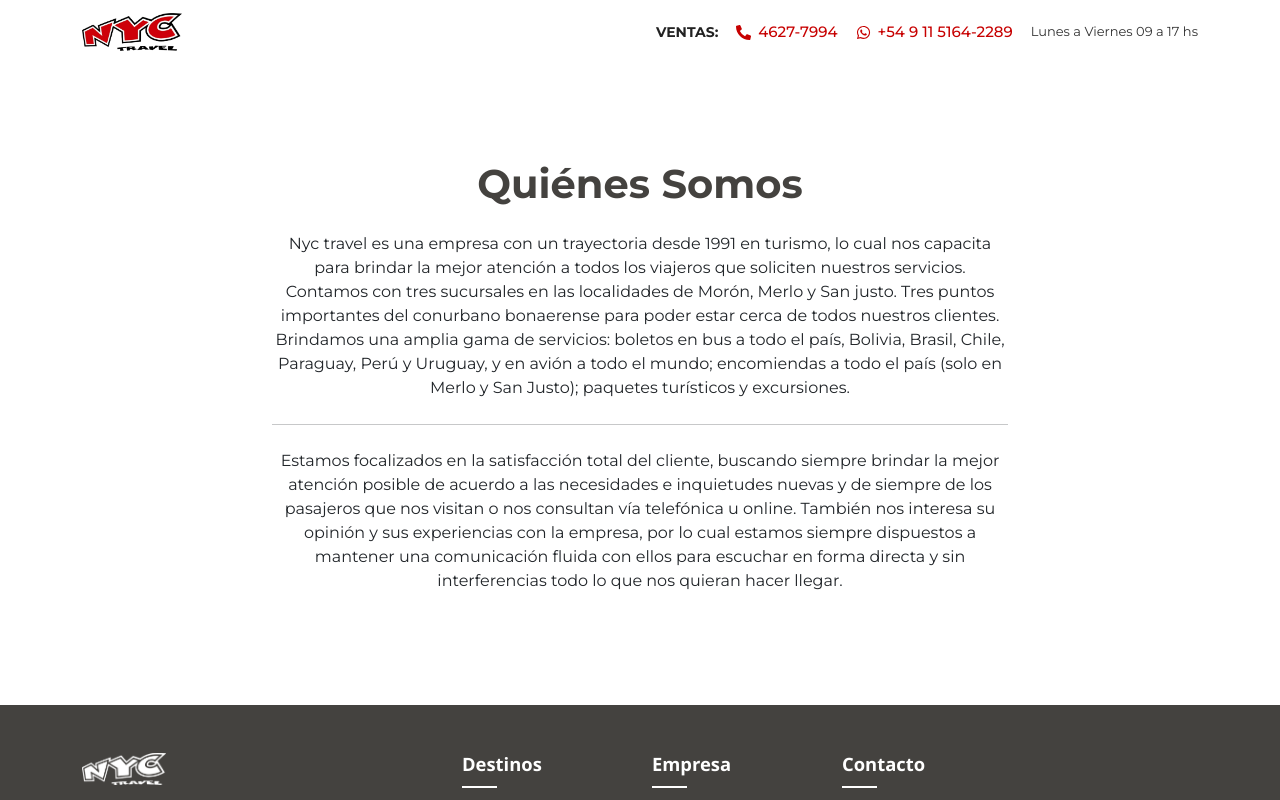
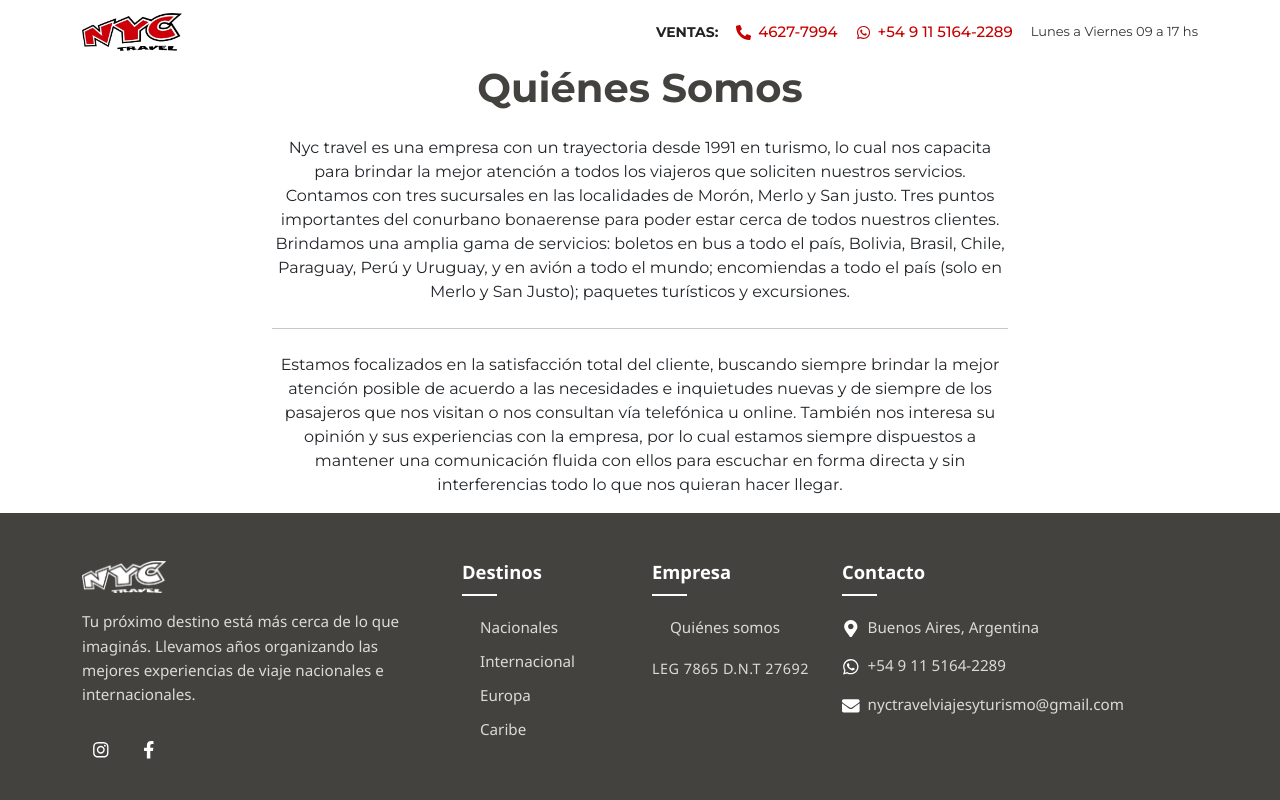
Before and after one commit to Mauriciovillarreal/nycturismo-frontend, a React (Vite) app: page /quienes-somos in a window 1280 px wide. Shown: the top 800 px of the page. Built offline with nearby package versions, Linux system fonts and the light colour scheme; no server answers.

Commit message:
Update icon

```diff
--- a/index.html
+++ b/index.html
@@ -3,7 +3,7 @@
 
 <head>
   <meta charset="UTF-8" />
-  <link rel="icon" type="image/svg+xml" href="/public/img/nycico.ico" />
+  <link rel="icon" type="image/svg+xml" href="/public/img/favicon_nyc_optimized.ico" />
   <meta name="viewport" content="width=device-width, initial-scale=1.0" />
   <title>NYC Travel tu agencia de turismo | vuelos, hoteles, paquetes y mas</title>
 <link rel="preconnect" href="https://fonts.googleapis.com">
--- a/src/pages/AboutUs.jsx
+++ b/src/pages/AboutUs.jsx
@@ -3,7 +3,7 @@ import { Container, Row, Col } from 'react-bootstrap'
 
 const AboutUs = () => {
     return (
-        <Container className="py-5 my-5">
+        <Container >
             <Row className="justify-content-center">
                 <Col md={8} className="text-center">
                     <h1 className="mb-4" style={{ color: '#44423f', fontWeight: 'bold' }}>Quiénes Somos</h1>
```
Also changed, not shown: 2 other files (tests, documents, lock files or other folders).
